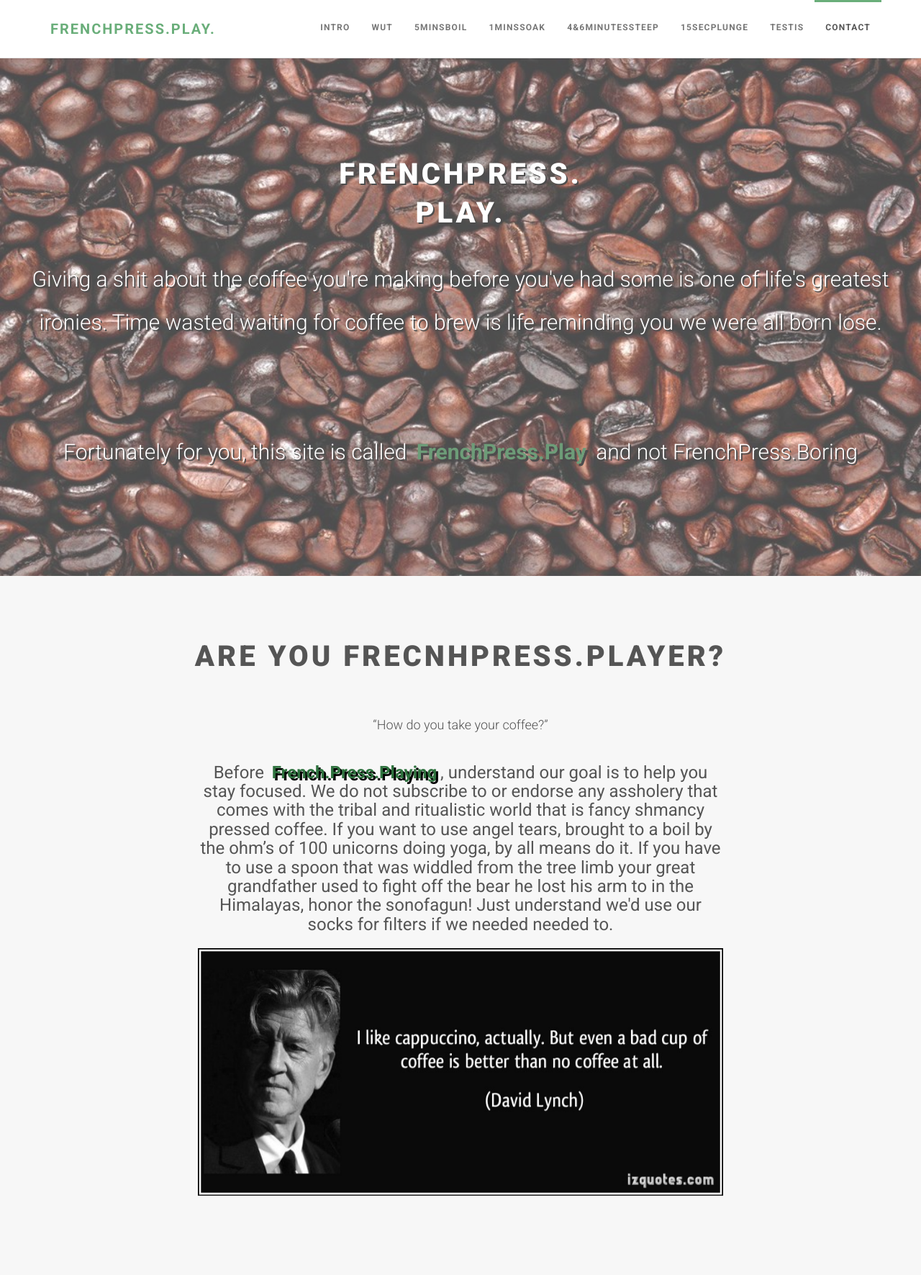
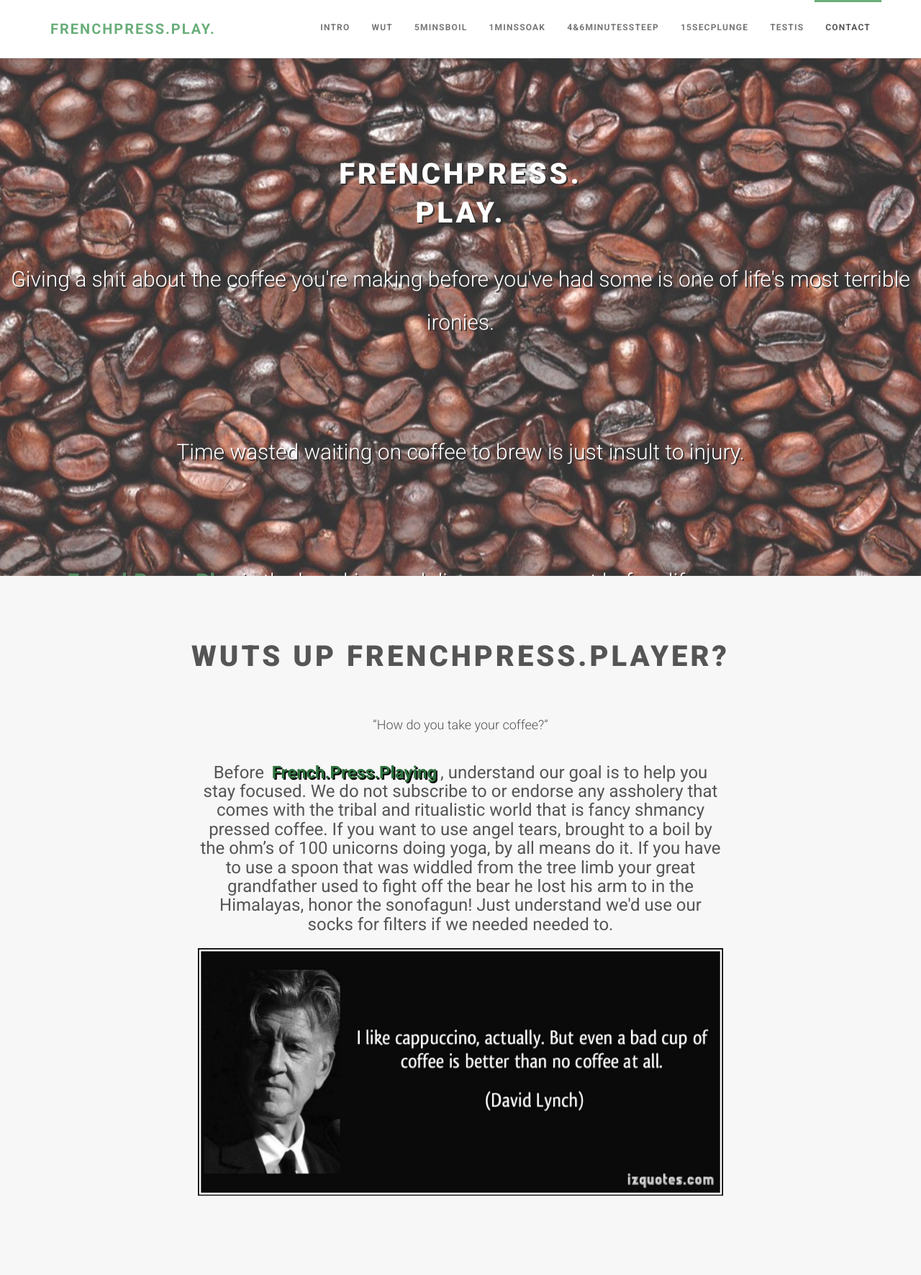
Before and after one commit to Ronman73/FrenchPressPlay, a PHP site: page / in a window 1280 px wide. Shown: the top 1771 px of the page at 72% size. Run offline with PHP 8.4, Linux system fonts and the light colour scheme; some libraries are stand-ins or nearby versions.

Commit message:
organkzed and cleaned up html and css

```diff
--- a/css/custom.css
+++ b/css/custom.css
@@ -1,15 +1,32 @@
-/* your styles go here */
+/***************************************************************************
+
+	FrenchPress.Play Custom Stylesheet
+
+	Colors used:
+	White Fonts           : #ffffff
+	Green          : #549666
+	Light Grey Background : #f7f7f7
+	thin Dark Grey Text   : #5a5a5a;
+	black footer		  : #191919
+
+****************************************************************************/
+
+
+/*----------------------------------------------------------------------------
+
+*	FrenchPress.Play green color emphasis with shadow reference
+
+-----------------------------------------------------------------------------*/
 mark {
   color: #2e723e;
   background: transparent;
   font-weight: bold;
-  text-shadow: 3px 3px black
+  text-shadow: 2px 2px black
 }
 
 #intro .item {
-   opacity: 0.7;
+   opacity: 0.8;
    text-shadow: 2px 2px black;
-   text
 }
 #intro {
 
--- a/index.html
+++ b/index.html
@@ -80,22 +85,34 @@
                     </li>
                 </ul>
             </div>
-            <!--/.nav-collapse -->
         </div>
     </div>
-    <!-- /#navbar -->
-    <!-- *** NAVBAR END *** -->
+<!-- ____________________________________________________________________________
+
+                                                    *** END NAVBAR ***
+
+ END NAVBAR  END NAVBAR  END NAVBAR  END NAVBAR  END NAVBAR  END NAVBAR
+ ______________________________________________________________________________ -->
+
+
+
+<!-- ____________________________________________________________________________
+* START INTRO IMAGE* START INTRO IMAGE* START INTRO IMAGE* START INTRO IMAGE
+
+*** START INTRO IMAGE ***
+
+______________________________________________________________________________ -->
      <div id="all">
-        <!-- *** INTRO IMAGE ***
-        _________________________________________________________ -->
+
         <div id="intro" class="clearfix">
             <div class="item">
                 <div class="container-fluid">
                     <div class="row">
-                        <h1 data-animate="fadeInDown"><p>FrenchPress. <p>Play.</h1>
+                        <h1 data-animate="fadeInDown"><p>FrenchPress.</p> <p>Play.</p></h1>
 
-                       <p class="message" data-animate="fadeInUp">Giving a shit about the coffee you're making before you've had some is one of life's greatest ironies. Time wasted waiting for coffee to brew is life reminding you we were all born lose.</p>
-                        <p class="message" data-animate="fadeInUp">Fortunately for you, this site is called <mark>FrenchPress.Play</mark> and not FrenchPress.Boring</p>
+                        <p class="message" data-animate="fadeInUp">Giving a shit about the coffee you're making before you've had some is one of life's most terrible ironies.</p>
+                        <p class="message" data-animate="fadeInUp">Time wasted waiting on coffee to brew is just insult to injury.</p>
+                        <p class="message" data-animate="fadeInUp"><mark>FrenchPress.Play</mark>is the hug, kiss, and dinner you expect before life screws you over.</p>
 
                         <!-- <p>Dedicated to walking anyone through the process of pressing what ever coffee grounds they can get your hands on and creating a coffee brewing experience that is entertaining, productive, and a seamless part a daily fix/ routine.  All while being mindful of barista precision and best practices despite them not being able to spell for shit. </p> -->
                         <!-- and  -->
@@ -121,14 +138,24 @@
                 </div>
             </div>
         </div>
-        <!-- *** INTRO IMAGE END *** -->
-        <!-- *** Section 1 Who, what where when why ***
-        _________________________________________________________ -->
-        <!-- _________________________________________________________ -->
+ <!-- ____________________________________________________________________________
+
+                                                        *** END INTRO IMAGE ***
+
+* END INTRO IMAGE* END INTRO IMAGE* END INTRO IMAGE* END INTRO IMAGE* END INTRO
+______________________________________________________________________________ -->
+
+
+<!-- ____________________________________________________________________________
+* START #Section1* START #Section1* START #Section1* START #Section1* START
+
+*** START #Section1: Who Are we?***
+
+_____________________________________________________________________________ -->
         <div class="section text-gray" id="section1">
             <div class="container">
                 <div class="col-md-12">
-                    <h2 class="title" data-animate="fadeInDown"><p>Are you FrecnhPress.Player?</h2>
+                    <h2 class="title" data-animate="fadeInDown"><p>Wuts up FrenchPress.Player?</h2>
                     <div class="row">
                         <div class="col-md-8 col-md-offset-2">
                             <p class="text-large text-thin" data-animate="fadeInUp">“How do you take your coffee?”</p>
@@ -266,15 +299,23 @@
                             </div>
  -->
                     </div>
+                </div> <!-- /.12 -->
+            </div><!-- /.container -->
         </div>
-                <!-- /.12 -->
-            </div>
-            <!-- /.container -->
-        </div>
-        <!-- /.section -->
-        <!-- *** Section 3- 1 minute: soak Grounds END***-->
-        <!-- *** Section 4- 4 to 6 minute: Steeping  ***
-        _________________________________________________________ -->
+<!-- ___________________________________________________________________________
+
+                                    *** END #Section 3- 1 minute: soak Grounds***
+
+* END #Section 3* END #Section 3* END #Section 3* END #Section 3* END #Section 3
+_____________________________________________________________________________ -->
+
+
+<!-- ____________________________________________________________________________
+* START # Section 4* START # Section 4* START # Section 4* START # Section 4
+
+*** START # Section 4- 4 to 6 minute: Steeping***
+
+_____________________________________________________________________________ -->
         <div class="section text-gray" data-animate="bounceIn" id="section4">
             <div class="container">
                 <div class="col-md-8 col-md-offset-2">
```
Also changed, not shown: other parts of index.html (+108 -65 lines). Lines whose indentation alone changed are shown as unchanged.
